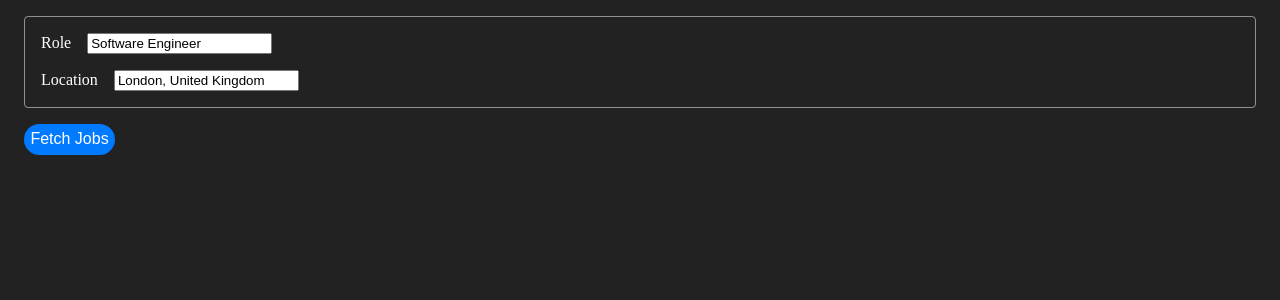
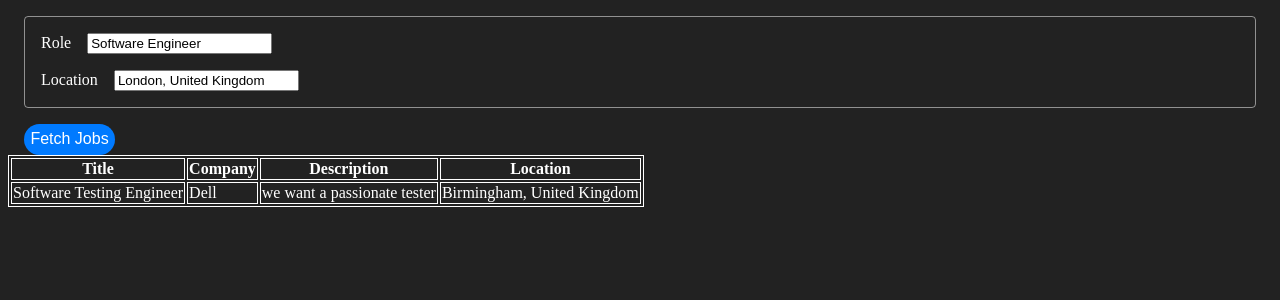
Before and after one commit to akanksh-ch/linkedin-scraper, a Vue app: page / in a window 1280 px wide. Shown: the top 300 px of the page. Built offline with nearby package versions, Linux system fonts and the light colour scheme.

Commit message:
Added JobsResults.vue to show the jobs that were fetched and added sample data in JobsPage.vue

```diff
--- a/src/components/JobsPage.vue
+++ b/src/components/JobsPage.vue
@@ -1,7 +1,14 @@
 <script setup>
     import JobsForm from './JobsForm.vue';
+    import JobsResults from './JobsResults.vue';
+    import { ref } from 'vue';
+
+    const jobs = ref([
+        {'title': 'Software Testing Engineer', 'company': 'Dell', 'description': 'we want a passionate tester', 'location': 'Birmingham, United Kingdom'}
+    ])
 </script>
 
 <template>
     <JobsForm />
+    <JobsResults :jobs="jobs"/>
 </template>
--- /dev/null
+++ b/src/components/JobsResults.vue
@@ -0,0 +1,32 @@
+<script setup>
+  import { toRef } from 'vue';
+  const props = defineProps({jobs: {type: Array}})
+  const jobs = toRef(props, 'jobs')
+</script>
+
+<template>
+  <table>
+    <thead>
+      <tr>
+        <th>Title</th>
+        <th>Company</th>
+        <th>Description</th>
+        <th>Location</th>
+      </tr>
+    </thead>
+    <tbody>
+      <tr v-for="(job, i) in jobs" :key="i">
+        <td>{{ job.title }}</td>
+        <td>{{ job.company }}</td>
+        <td>{{ job.description }}</td>
+        <td>{{ job.location }}</td>
+      </tr>
+    </tbody>
+  </table>
+</template>
+
+<style scoped>
+  table, th, td {
+    border: 1px solid white
+  }
+</style>
```
